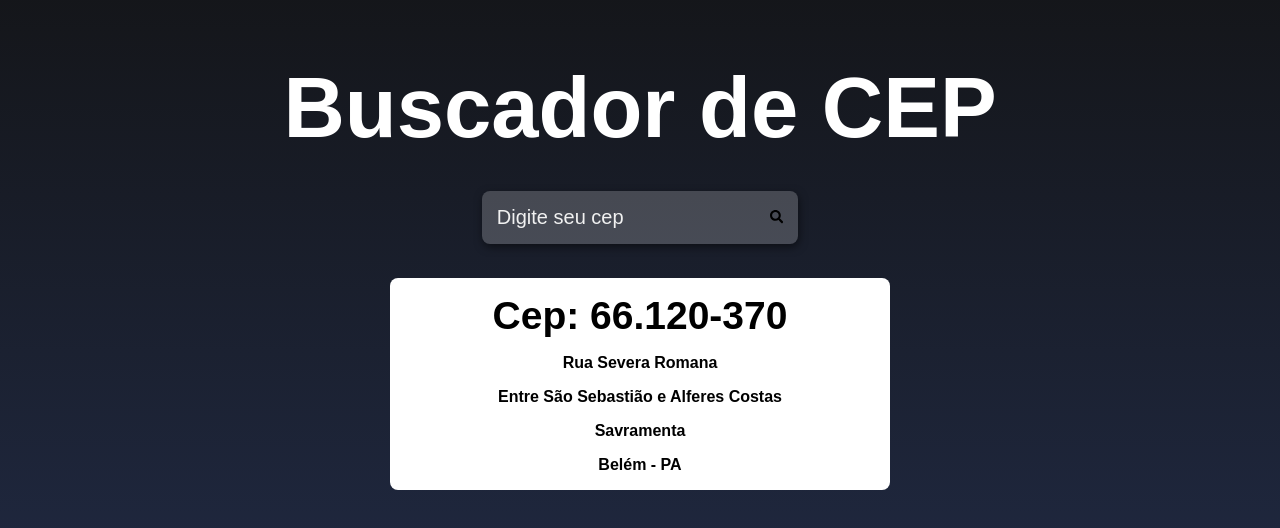
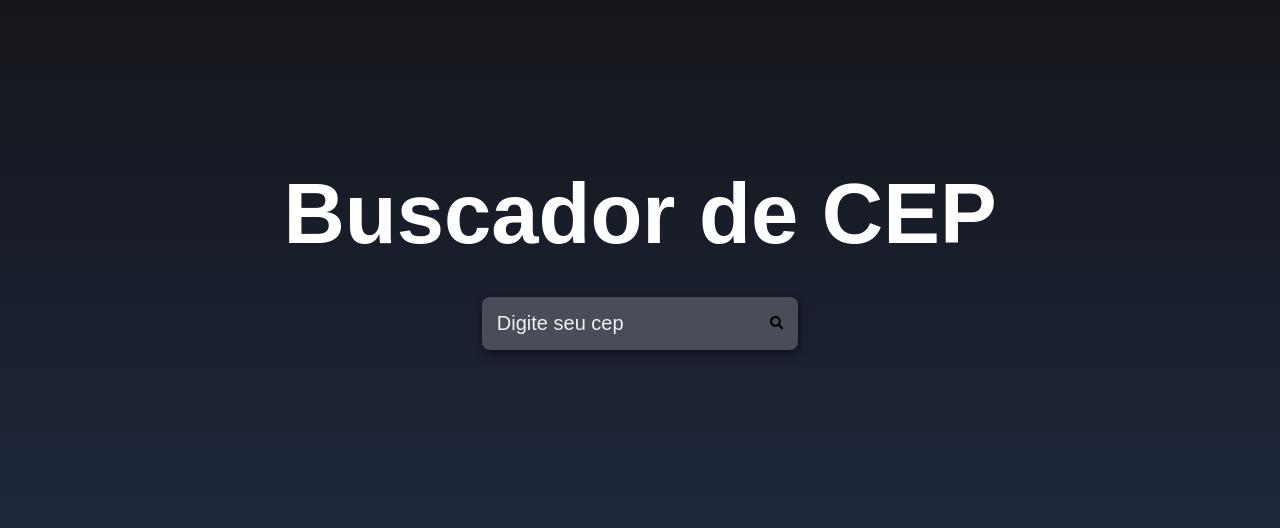
Before and after one commit to elieljuniorm/buscador, a React (Create React App) app: page / in a window 1280 px wide. Shown: the part 126-654 px from the top of the page. Built offline with nearby package versions, Linux system fonts and the light colour scheme; the HTML template or start-up script is replaced by a standard one.

Commit message:
finalizando buscador

```diff
--- a/src/main/Container.js
+++ b/src/main/Container.js
@@ -11,18 +11,27 @@ function Container() {
 
     const [input, setInput] = useState('')
 
+    const [cep, setCep] = useState({})
+
     async function handleSearch(){
-        /* 696120370 */
+
         if(input === ''){
             alert('Preencha algum CEP')
             return
         }
 
         try{
-            const response = await api.get(`${input}/json`)
-            console.log(response.data)
+
+            const response = await api.get(`${input}/json`);
+            setCep(response.data);
+            setInput('')
+            console.log(setCep)
+
         }catch{
-            alert('Ops! Erro ao buscar.')
+
+            alert('Ops! Erro ao buscar.');
+            setInput('')
+
         }
     }
 
@@ -43,16 +52,20 @@ function Container() {
             </button>
         </div>
 
-        <main className={ styles.main }>
+        { Object.keys(cep).length > 0 && (/* retorna a informação somente ser for preenchida */
 
-            <h2>Cep: 66.120-370</h2>
+            <main className={ styles.main }>
 
-            <span>Rua Severa Romana</span>
-            <span>Entre São Sebastião e Alferes Costas</span>
-            <span>Savramenta</span>
-            <span>Belém - PA</span>
+                <h2>CEP: {cep.cep}</h2>
 
-        </main>
+                <span>Logradouro: {cep.logradouro}</span>
+                <span>Bairro: {cep.bairro}</span>
+                <span>Cidade: {cep.localidade} - {cep.uf}</span>
+
+            </main>
+
+        ) }
+
 
     </div>
   )
```
